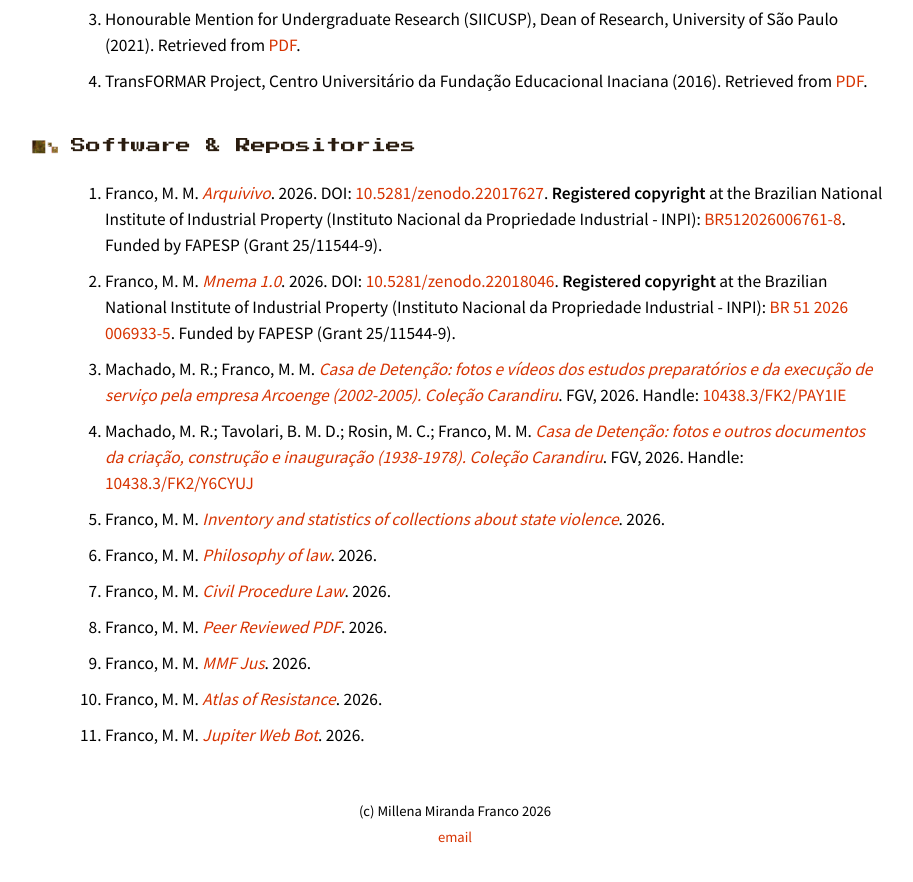
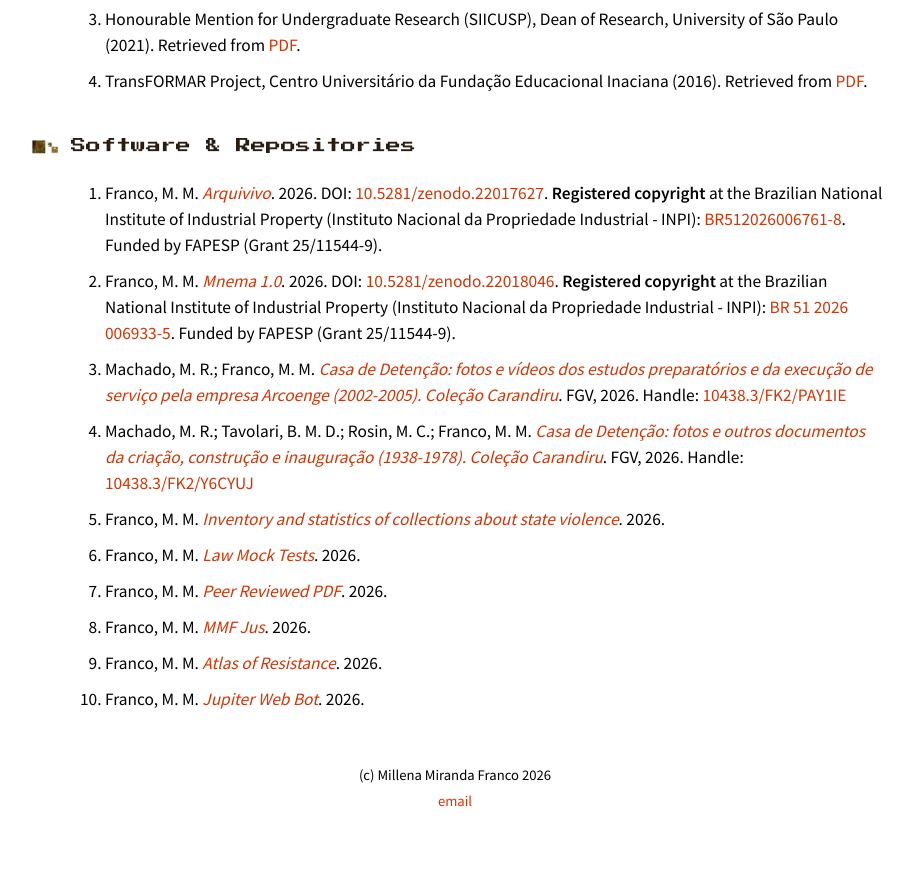
Before and after one commit to mmillenaa/millena, a Jekyll site: the page index.html, which Jekyll copies as it is, in a window 1280 px wide and 900 px high, scrolled down 4087 px. Shown: the top 882 px of the window, without its empty margins (185-1098 px from the left). Built offline with Jekyll 4.4.1, drawn with Linux system fonts in a browser that asks for light colours.

Commit message:
Replace two links with a new link for Law Mock Tests

```diff
--- a/index.html
+++ b/index.html
@@ -271,8 +271,7 @@
       <li>Machado, M. R.; Franco, M. M. <a href="https://hdl.handle.net/10438.3/FK2/PAY1IE" target="_blank"><span style="font-style: italic;">Casa de Detenção: fotos e vídeos dos estudos preparatórios e da execução de serviço pela empresa Arcoenge (2002-2005). Coleção Carandiru</span></a>. FGV, 2026. Handle: <a href="https://hdl.handle.net/10438.3/FK2/PAY1IE" target="_blank">10438.3/FK2/PAY1IE</a></li>
       <li>Machado, M. R.; Tavolari, B. M. D.; Rosin, M. C.; Franco, M. M. <a href="https://hdl.handle.net/10438.3/FK2/Y6CYUJ" target="_blank"><span style="font-style: italic;">Casa de Detenção: fotos e outros documentos da criação, construção e inauguração (1938-1978). Coleção Carandiru</span></a>. FGV, 2026. Handle: <a href="https://hdl.handle.net/10438.3/FK2/Y6CYUJ" target="_blank">10438.3/FK2/Y6CYUJ</a></li>
       <li>Franco, M. M. <a href="https://github.com/mmillenaa/inventory-and-statistics" target="_blank"><span style="font-style: italic;">Inventory and statistics of collections about state violence</span></a>. 2026.</li>
-      <li>Franco, M. M. <a href="https://github.com/mmillenaa/philosophy-of-law" target="_blank"><span style="font-style: italic;">Philosophy of law</span></a>. 2026.</li>
-      <li>Franco, M. M. <a href="https://github.com/mmillenaa/civil-procedure-law" target="_blank"><span style="font-style: italic;">Civil Procedure Law</span></a>. 2026.</li>
+      <li>Franco, M. M. <a href="https://github.com/mmillenaa/law-mock-tests" target="_blank"><span style="font-style: italic;">Law Mock Tests</span></a>. 2026.</li>
       <li>Franco, M. M. <a href="https://github.com/mmillenaa/peer-reviewed-pdf" target="_blank"><span style="font-style: italic;">Peer Reviewed PDF</span></a>. 2026.</li>
       <li>Franco, M. M. <a href="https://github.com/mmillenaa/mmf-jus" target="_blank"><span style="font-style: italic;">MMF Jus</span></a>. 2026.</li>
       <li>Franco, M. M. <a href="https://github.com/mmillenaa/atlas-of-resistance" target="_blank"><span style="font-style: italic;">Atlas of Resistance</span></a>. 2026.</li>
```
